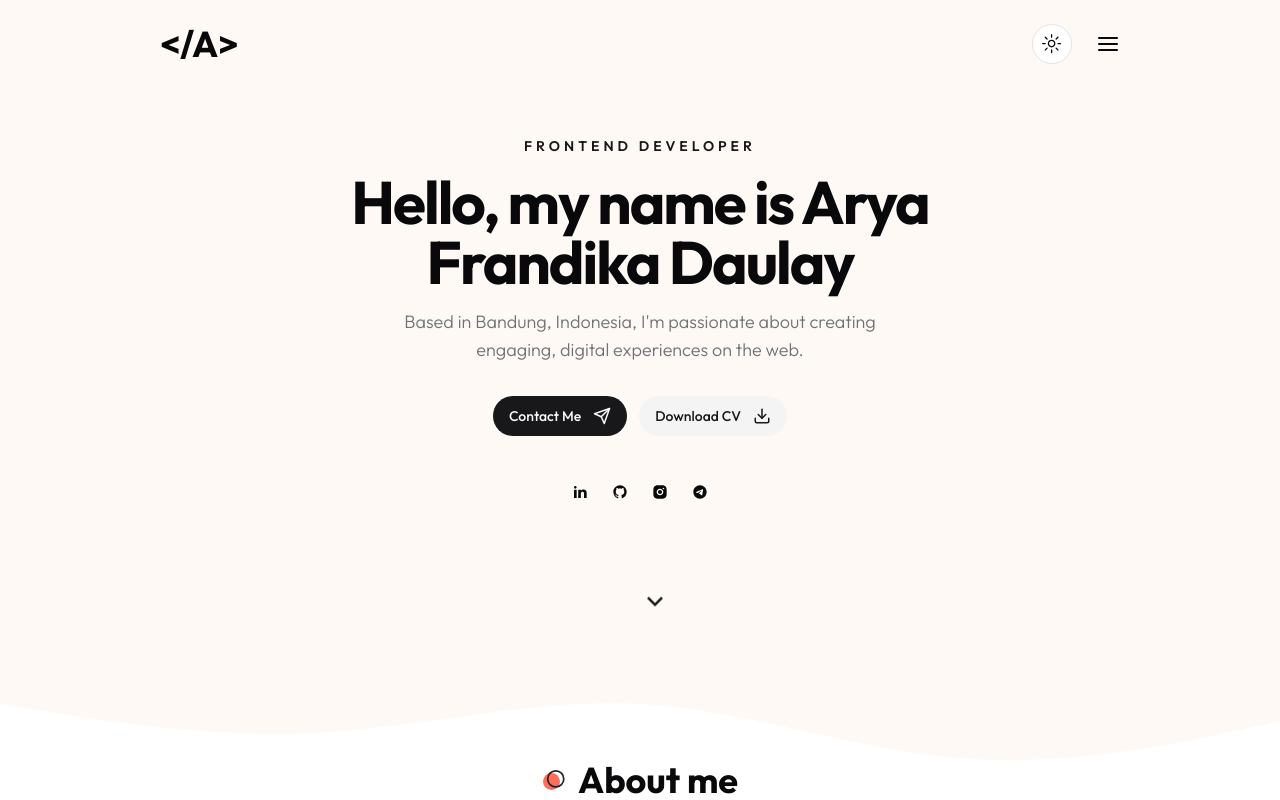
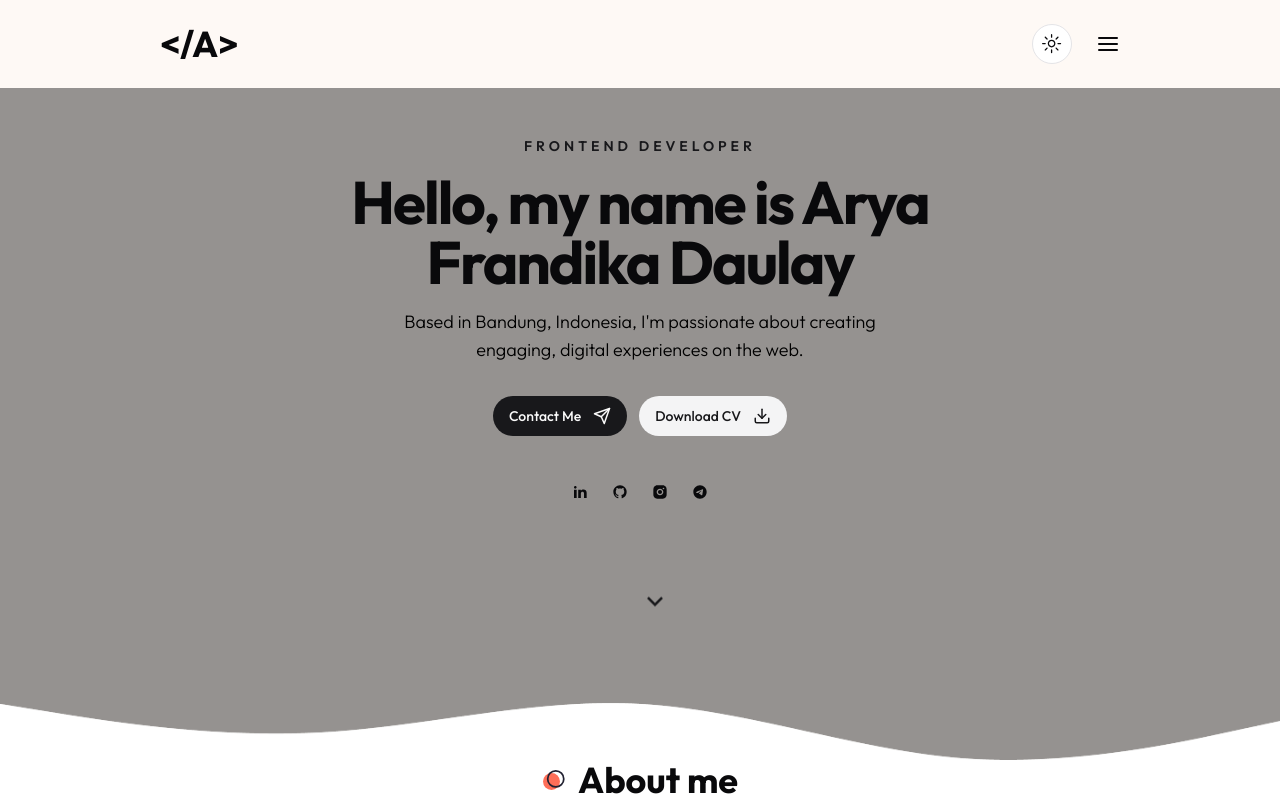
Before and after one commit to aryafrndk/my-portfolio, a Next.js app: page / in a window 1280 px wide. Shown: the top 800 px of the page. Built offline with nearby package versions, Linux system fonts and the light colour scheme.

Commit message:
Update Hero

```diff
--- a/components/Hero.jsx
+++ b/components/Hero.jsx
@@ -25,7 +25,7 @@
               Frontend Developer
             </div>
             <h1 className="h1 mb-4">Hello, my name is Arya Frandika Daulay</h1>
-            <p className="subtitle max-w-[490px] mx-auto xl:mx-0">
+            <p className="text-black text-lg mb-8 font-light max-w-[490px] mx-auto xl:mx-0 dark:text-white">
               Based in Bandung, Indonesia, I'm passionate about creating engaging,
               digital experiences on the web.
             </p>
```
Also changed, not shown: public/hero/hero-bg.png.
